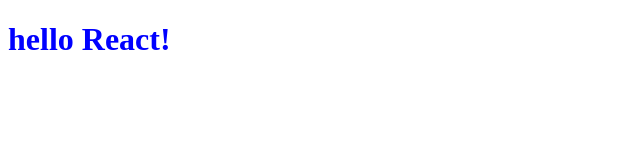
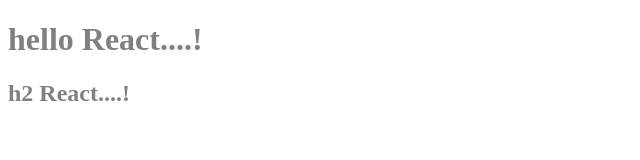
Before and after one commit to Hemika22/namaste-react, a plain HTML site: page index.html in a window 1280 px wide. Shown: the whole page, without its empty margins (0-640 px from the left). Drawn offline with nearby package versions, Linux system fonts and the light colour scheme.

Commit message:
added readme file

```diff
--- a/App.js
+++ b/App.js
@@ -1,5 +1,8 @@
-const heading=React.createElement('h1',{id: "heading", style: {color:"blue"}},"hello React!");
+const heading=React.createElement("div", {id:"parent"}, React.createElement("div", {id:"child"},[React.createElement('h1',{id: "heading"},"hello React....!"),React.createElement('h2',{id: "heading"},"h2 React....!")]
+));
+
+
 
 const root=ReactDOM.createRoot(document.getElementById("root"));
 
-root.render(heading);
+root.render(heading); // render() will convert this heading object into an h1 tag
--- a/index.css
+++ b/index.css
@@ -1,3 +1,3 @@
 #heading{
-    color: red;
+    color: grey;
 }
```
Also changed, not shown: index.html (+2 -3 lines), README.md (added), 1 other file.
